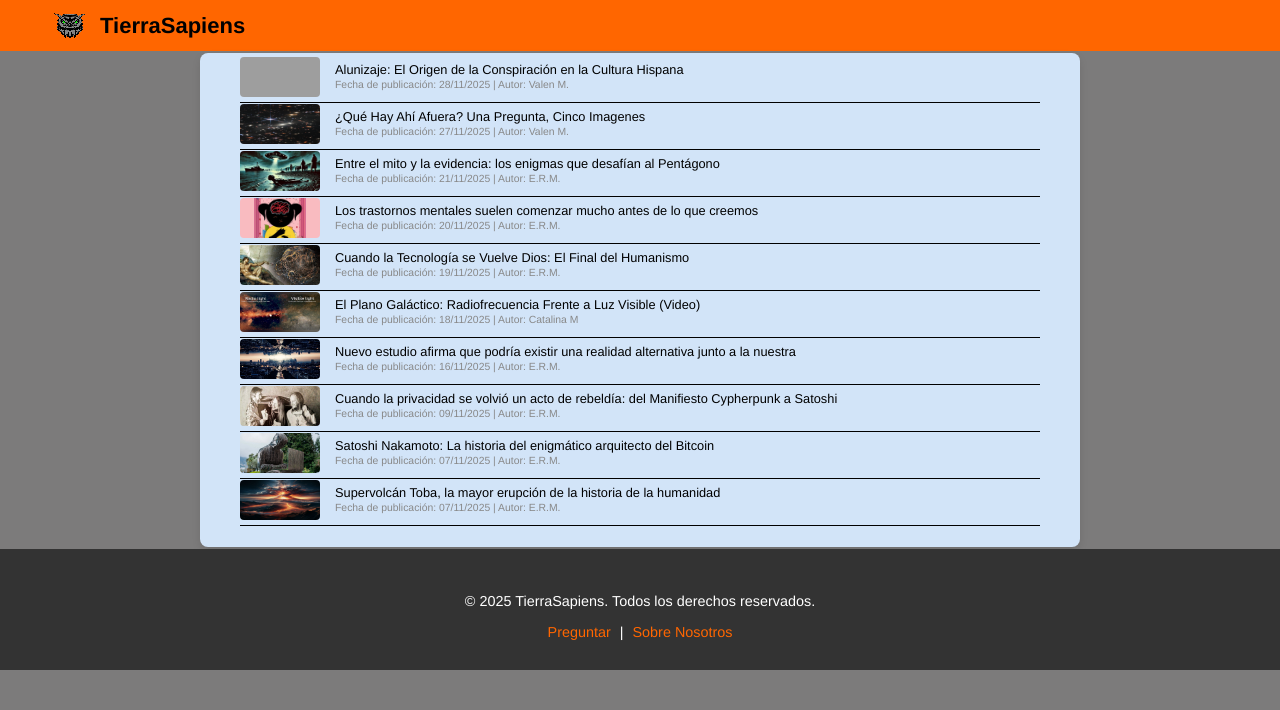
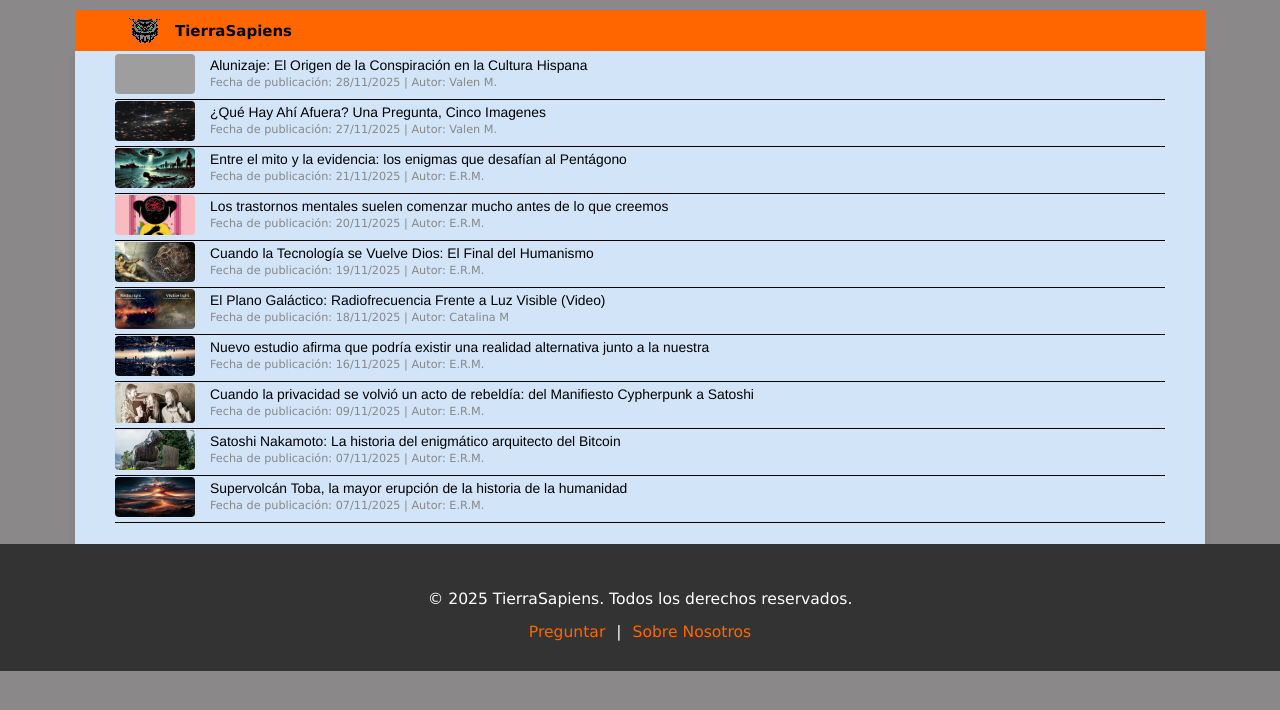
Before and after one commit to TierraSapiens/RealidadAlterna, a Jekyll site: the page built from index.md, in a window 1280 px wide. Shown: the top 710 px of the page. Built offline with Jekyll 4.4.1, drawn with Linux system fonts in a browser that asks for light colours; grey boxes are pictures that could not be loaded.

Commit message:
Modificacion

```diff
--- a/assets/css/style.css
+++ b/assets/css/style.css
@@ -3,29 +3,38 @@
    (Se aplica a todo el sitio: Barra naranja, menú, contenedor principal...)
    ==========================================================================*/
 body {
-    font-family: Helvetica, sans-serif, Arial;
+    font-family: Verdana, Geneva, sans-serif;
+    font-size: 13pt;
     margin: 0;
     padding: 0;
     color: #000000;            /*CAMBIA COLOR TEXTO PAGINA*/
-    background-color:#7c7b7b;  /*CAMBIA TODO EL FONDO de PAGINA*/
+    background-color:#8a8888;  /*CAMBIA TODO EL FONDO de PAGINA*/
 }
 
 /*Contenedor Principal del Contenido (DONDE ESTÁ EL TEXTO)*/
 main {
-    background-color: #d2e4f8;    /*Fondo Blanco para el contenido */
-    max-width: 800px;               /*Limita el ancho del contenido escrito */
-    margin: 2px auto;               /*Centra el bloque blanco y le da espacio arriba y abajo */
-    padding: 2px 40px 20px 40px;    /*2 px arriba (para no tener espacio) */
-    border-radius: 8px;
+    background-color: #d2e4f8;    /*Fondo Blanco para el contenido*/
+    max-width: 1050px;              /*Limita el ancho del CONTENEDOR*/
+    margin: 0px auto;              /*MUEVE el CONTENEDOR blanco hacia arriba o abajo*/
+    padding: 1px 40px 20px 40px;    /*2 px arriba (para no tener espacio)*/
+    border-radius: 0px;             /*opcion: usar: border-top-left-radius: 8px; o border-top-right-radius: 8px;*/
     box-shadow: 0 4px 8px rgba(0, 0, 0, 0.1);
 }
 
-/*Barra Naranja (Header)*/
+/*BARRA NARANJA (Header)*/
 .topbar {
-    width: 100%;
+    max-width: 1130px;      /*Limita el ancho para igualar al contenido*/
+    margin-top: 10px;       /*REGLA QUE CREA EL ESPACIO GRIS SUPERIOR*/
+    margin-left: auto;      /*Asegura que el 'auto' no interfiera con el margin-top*/
+    margin-right: auto;     /*Asegura que el 'auto' no interfiera con el margin-top*/
+    /* margin: 0 auto;      /*Pega la barra arriba de la pantalla*/
     background: #ff6600;
-    padding: 10px 0;
+    padding: 5px 0;        /*ALTURA BARRA NARANJA*/
 }
+    /*(Opcional) Redondea SOLO las esquinas de arriba del todo */
+    /*border-top-left-radius: 8px; /* O el valor que uses en main */
+    /*border-top-right-radius: 8px;
+/*}*/
 
 .topbar .inner {
     margin: 0 50px;
@@ -40,7 +49,7 @@ main {
 .logo {
     display: flex;
     align-items: center;
-    font-size: 22px;
+    font-size: 15px;
     color: black;
     text-decoration: none;
     font-weight: bold;
@@ -79,7 +88,7 @@ footer {
 .footer-menu a {
     color: #ff6600;
     text-decoration: none;
-    margin: 0 5px;
+    margin: 0 6px;
 }
 
 /*=============================================================================
@@ -100,7 +109,7 @@ footer {
 
 /*Lista de Posts*/
 .post-list {               /*Contenedor que agrupa todos los ítems de la lista.*/
-    font-family: Helvetica, arial, Verdana, sans-serif;  /*Define una tipografía para el texto de la lista*/
+    font-family: Verdana, Helvetica, arial, sans-serif;  /*Define una tipografía para el texto de la lista*/
     list-style: none;      /*Elimina los puntos/viñetas (bullets) que normalmente tienen las listas de HTML*/
     padding: 0 !important; /*Elimina el relleno (espacio interno) por defecto que tienen las listas, pegando el contenido a la izquierda*/
     margin-top: 2px;       /*Elimina el margen superior del listado completo*/
```
